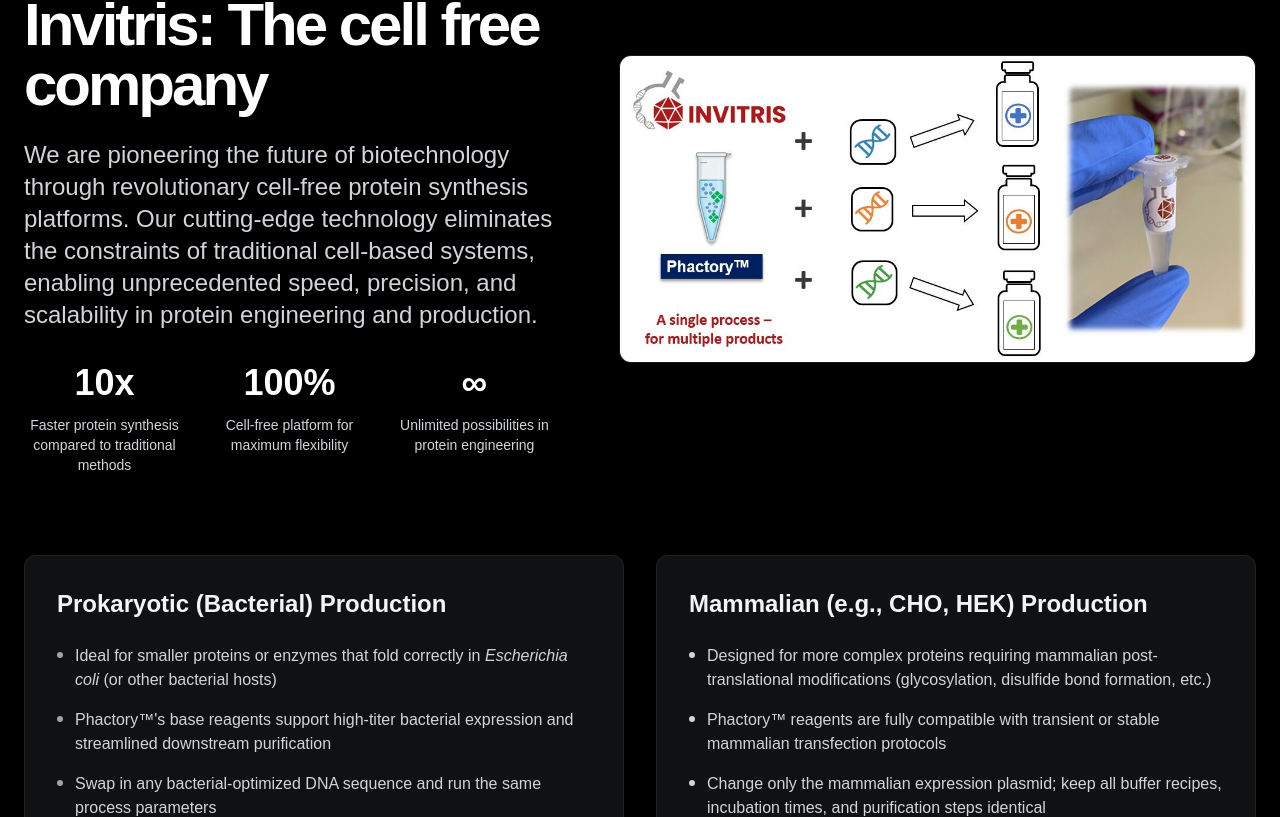
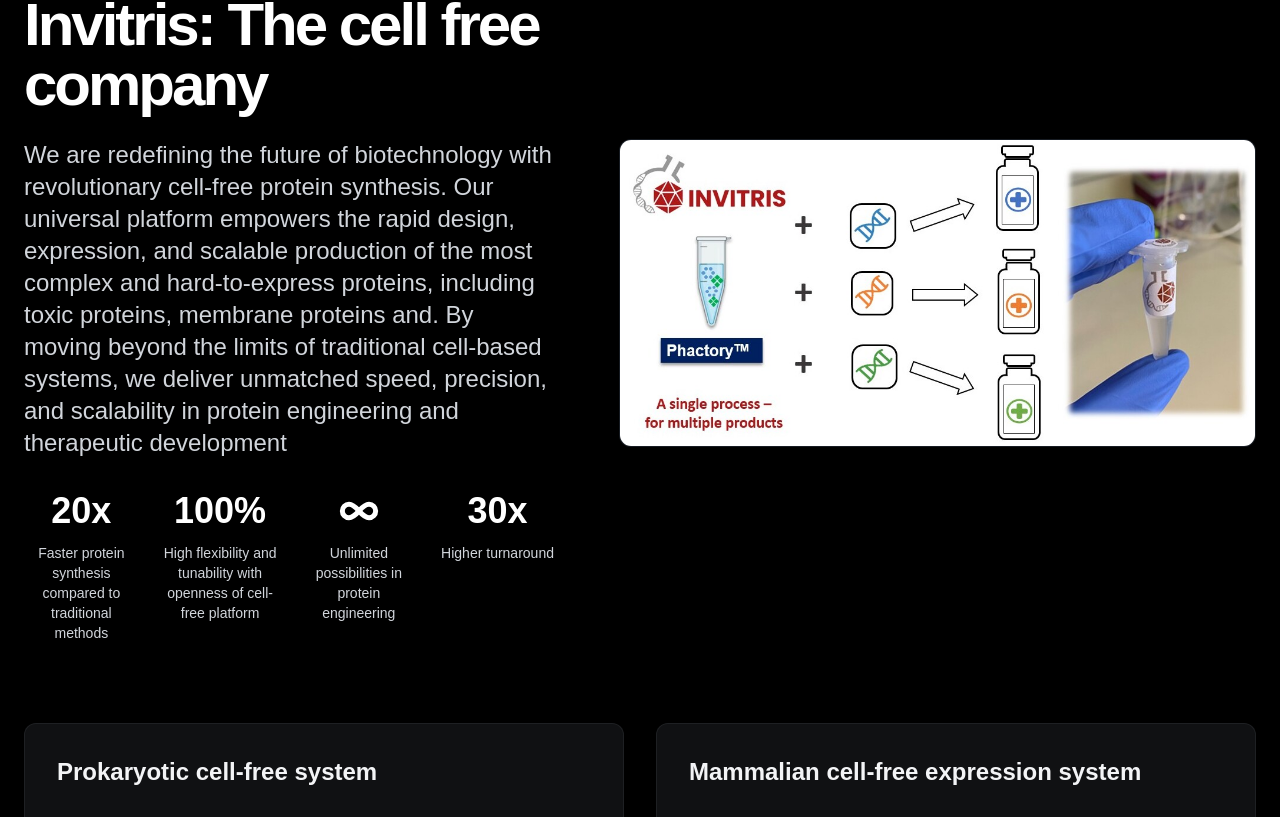
Before and after one commit to hayek-invitris/Landing_page_reduced, a Next.js app: page / in a window 1280 px wide. Shown: the part 1663-2480 px from the top of the page. Built offline with nearby package versions, Linux system fonts and the light colour scheme; no server answers.

Commit message:
Fix textes, infinity logo and links from industry section

```diff
--- a/app/page.tsx
+++ b/app/page.tsx
@@ -12,6 +12,8 @@
 import { AmrPhagesModal } from "@/components/landing/AmrPhagesModal"
 import { NewsModal } from "@/components/landing/NewsModal"
 import { useState, useEffect, useRef } from "react"
+import { Infinity } from "lucide-react";
+
 
 export default function LandingPage() {
   const [isAmrModalOpen, setIsAmrModalOpen] = useState(false)
@@ -137,7 +139,7 @@
                 </h1>
 
                 <p className="text-base sm:text-lg md:text-xl text-white/80 mb-8 leading-relaxed font-light tracking-wide max-w-xl mx-auto px-4">
-                  Crafting exceptional digital experiences through innovative design and cutting-edge technology.
+                  Shaping the future of drug discovery through cell-free expression and AI-driven design
                 </p>
 
                 <Link href= "/#cell-free" >
@@ -185,24 +187,31 @@
                     Invitris: The cell free company
                   </h2>
                   <p className="text-gray-300 text-xl md:text-2xl leading-relaxed">
-                    We are pioneering the future of biotechnology through revolutionary cell-free protein synthesis platforms.
-                    Our cutting-edge technology eliminates the constraints of traditional cell-based systems, enabling
-                    unprecedented speed, precision, and scalability in protein engineering and production.
+                    We are redefining the future of biotechnology with revolutionary cell-free protein synthesis. Our universal platform empowers the rapid design, expression, and scalable production of the most complex and hard-to-express proteins, including toxic proteins, membrane proteins and. By moving beyond the limits of traditional cell-based systems, we deliver unmatched speed, precision, and scalability in protein engineering and therapeutic development
                   </p>
                 </div>
 
-                <div className="grid md:grid-cols-3 gap-6">
+                <div className="grid md:grid-cols-4 gap-6">
                   <div className="text-center space-y-3">
-                    <div className="text-3xl md:text-4xl font-bold text-white">10x</div>
+                    <div className="text-3xl md:text-4xl font-bold text-white">20x</div>
                     <div className="text-gray-300 text-sm">Faster protein synthesis compared to traditional methods</div>
                   </div>
                   <div className="text-center space-y-3">
                     <div className="text-3xl md:text-4xl font-bold text-white">100%</div>
-                    <div className="text-gray-300 text-sm">Cell-free platform for maximum flexibility</div>
+                    <div className="text-gray-300 text-sm">High flexibility and tunability with openness of cell-free platform</div>
                   </div>
                   <div className="text-center space-y-3">
-                    <div className="text-3xl md:text-4xl font-bold text-white">∞</div>
-                    <div className="text-gray-300 text-sm">Unlimited possibilities in protein engineering</div>
+                     <div className="flex justify-center items-center">
+                      <Infinity className="w-10 h-10 stroke-[3] text-white" />
+                      </div>
+                      <div className="text-gray-300 text-sm">
+                        Unlimited possibilities in protein engineering
+                        </div>
+                      </div>
+                  <div className="text-center space-y-3">
+                    <div className="text-3xl md:text-4xl font-bold text-white">30x </div>
+                    <div className="text-gray-300 text-sm">Higher turnaround</div>
+
                   </div>
                 </div>
               </div>
@@ -228,12 +237,12 @@
                 {/* Prokaryotic Production */}
                 <div className="bg-gray-500/15 backdrop-blur-sm rounded-xl p-8 border border-gray-400/10">
                   <h4 className="text-2xl font-bold text-gray-100 mb-6">
-                    Prokaryotic (Bacterial) Production
+                    Prokaryotic cell-free system
                   </h4>
                   <ul className="space-y-4 text-gray-300">
                     <li className="flex items-start gap-3">
                       <div className="w-1.5 h-1.5 bg-gray-400 rounded-full mt-2 flex-shrink-0"></div>
-                      <span>Ideal for smaller proteins or enzymes that fold correctly in <em>Escherichia coli</em> (or other bacterial hosts)</span>
+                      <span>Ideal for smaller proteins or enzymes that naturally fold in <em>Escherichia coli</em> (or other bacterial hosts)</span>
                     </li>
                     <li className="flex items-start gap-3">
                       <div className="w-1.5 h-1.5 bg-gray-400 rounded-full mt-2 flex-shrink-0"></div>
@@ -241,7 +250,7 @@
                     </li>
                     <li className="flex items-start gap-3">
                       <div className="w-1.5 h-1.5 bg-gray-400 rounded-full mt-2 flex-shrink-0"></div>
-                      <span>Swap in any bacterial‐optimized DNA sequence and run the same process parameters</span>
+                      <span>Optimized for microbial proteins such as phages, endolysins, tailocins, and binders, the system supports  incorporation of E. coli codon-optimized DNA sequences with a T7 promoter while maintaining consistent process parameters</span>
                     </li>
                   </ul>
                 </div>
@@ -249,20 +258,20 @@
                 {/* Mammalian Production */}
                 <div className="bg-gray-500/15 backdrop-blur-sm rounded-xl p-8 border border-gray-400/10">
                   <h4 className="text-2xl font-bold text-gray-100 mb-6">
-                    Mammalian (e.g., CHO, HEK) Production
+                    Mammalian cell-free expression system
                   </h4>
                   <ul className="space-y-4 text-gray-300">
                     <li className="flex items-start gap-3">
                       <div className="w-1.5 h-1.5 bg-gray-300 rounded-full mt-2 flex-shrink-0"></div>
-                      <span>Designed for more complex proteins requiring mammalian post-translational modifications (glycosylation, disulfide bond formation, etc.)</span>
+                      <span>Ideal for synthesizing complex proteins that require mammalian post-translational modifications such as glycosylation and disulfide bond formation</span>
                     </li>
                     <li className="flex items-start gap-3">
                       <div className="w-1.5 h-1.5 bg-gray-300 rounded-full mt-2 flex-shrink-0"></div>
-                      <span>Phactory™ reagents are fully compatible with transient or stable mammalian transfection protocols</span>
+                      <span>Overcomes the need for complex transfection protocols</span>
                     </li>
                     <li className="flex items-start gap-3">
                       <div className="w-1.5 h-1.5 bg-gray-300 rounded-full mt-2 flex-shrink-0"></div>
-                      <span>Change only the mammalian expression plasmid; keep all buffer recipes, incubation times, and purification steps identical</span>
+                      <span>Fast, scalable, and high yield expression of functional difficult-to express proteins</span>
                     </li>
                   </ul>
                 </div>
@@ -289,23 +298,23 @@
                 {[
                   {
                     icon: Syringe,
-                    title: "In vitro protein synthesis",
-                    description: "Advanced protein synthesis capabilities for research and development.",
+                    title: "Cell-free protein synthesis",
+                    description: "Leverage advanced cell-free systems for rapid, flexible protein production",
                   },
                   {
                     icon: Waves,
-                    title: "Ultra-high throughput",
-                    description: "Micro fluids technology enabling rapid and precise experimentation.",
+                    title: "Ultra high-throughput",
+                    description: "Harness microfluidics to screen up to 1,000 proteins per second and accelerate discovery at unmatched throughput",
                   },
                   {
                     icon: Zap,
-                    title: "Rapid protein engineering",
-                    description: "Accelerated protein engineering and optimization processes.",
+                    title: "Rapid protein engineering (Sequence to structure)",
+                    description: "Integrate computational design with high-throughput screening to accelerate protein optimization",
                   },
                   {
                     icon: Cog,
-                    title: "Cell line optimization",
-                    description: "Sophisticated cell line development and enhancement solutions.",
+                    title: "Translational protein production",
+                    description: "Seamlessly scale from picoliter reactions to liter-scale bioreactors while maintaining folding, solubility, and yields",
                   },
                 ].map((platform, index) => (
                   <div key={index} className="group relative overflow-hidden rounded-xl bg-gray-500/15 backdrop-blur-sm p-8 border border-gray-400/10">
@@ -327,7 +336,7 @@
                   Our Solutions
                 </h2>
                 <p className="text-gray-300 text-lg">
-                  Our cutting-edge technologies enable breakthrough innovations in biotechnology research and development.
+                  We partner across life sciences to tackle challenges and enable innovation in research and development
                 </p>
               </div>
             </div>
@@ -341,10 +350,10 @@
               <div className="space-y-8">
                 <div className="inline-block rounded-lg bg-gray-800 px-4 py-2 text-sm text-gray-100">Markets</div>
                 <h2 className="text-4xl md:text-5xl font-bold tracking-tighter text-white">
-                  Explore R&D Solutions by Industry
+                  Advancing innovation across sectors
                 </h2>
                 <p className="text-gray-300 text-xl md:text-2xl">
-                  Our innovative solutions are transforming multiple sectors across the biotechnology landscape.
+                  Our technologies adapt to diverse industry needs, driving innovation from research to real-world application
                 </p>
               </div>
               <div className="grid gap-10 md:grid-cols-2 lg:grid-cols-2">
@@ -353,32 +362,32 @@
                     title: "Biopharmaceuticals",
                     image:
                       "/Images/bacteria-163711_1920.jpg",
-                    description: "Advanced solutions for pharmaceutical development and therapeutic applications.",
-                    link: "Visit Invitris for Biopharmaceuticals",
+                    description: "Deliver advanced solutions to accelerate drug discovery and therapeutic development",
+                    //link: "Visit Invitris for Biopharmaceuticals",
                     //action: () => {},
                   },
                   {
-                    title: "AMR and Phages",
+                    title: "AMR and Phage production",
                     image:
                       "/Images/shutterstock_2036605904-scaled.jpg",
-                    description: "Combating antimicrobial resistance through innovative phage technologies.",
-                    link: "Visit Invitris for AMR and Phages",
+                    description: "Develop targeted phage engineering appraoches to combat antimicrobial resistance",
+                    //link: "Visit Invitris for AMR and Phages",
                     //action: () => setIsAmrModalOpen(true),
                   },
                   {
                     title: "Industrial Biotechnology",
                     image:
                       "/Images/ai-generated-8846860_1920.jpg",
-                    description: "Providing cutting-edge solutions for industrial biotechnology applications.",
-                    link: "Visit Invitris for Industrial",
+                    description: "Provide robust biotechnological solutions for industrial processes and enzyme production",
+                    //link: "Visit Invitris for Industrial",
                     //action: () => {},
                   },
                   {
                     title: "Agriculture",
                     image:
                       "/Images/canola-fields-1911392-scaled.jpg",
-                    description: "Enhancing agricultural productivity through biotechnology innovations.",
-                    link: "Visit Invitris for Agriculture",
+                    description: "Enable innovative technologies to enhance agricultural productivity and sustainability",
+                    //link: "Visit Invitris for Agriculture",
                     //action: () => {},
                   }
                 ].map((market, index) => (
@@ -388,27 +397,12 @@
                         src={market.image || "/placeholder.svg"}
                         alt={market.title}
                         fill
-                        className={`transition-transform group-hover:scale-105 ${
-                          market.title === "Industrial Biotechnology"
-                            ? "object-cover object-center"
-                            : "object-cover"
-                        }`}
+                        className="object-cover transition-transform group-hover:scale-105"
                       />
                       <div className="absolute inset-0 bg-black/60 transition-opacity group-hover:bg-black/70" />
-                      <div className={`absolute inset-0 p-8 flex flex-col ${
-                        market.title === "Industrial Biotechnology"
-                          ? "justify-center items-center text-center"
-                          : "justify-end"
-                      }`}>
+                      <div className="absolute inset-0 p-8 flex flex-col justify-center items-center text-center">
                         <h3 className="text-3xl font-bold text-white mb-3">{market.title}</h3>
-                        <p className="text-white text-base mb-5">{market.description}</p>
-                        <button
-                          //onClick={market.action}
-                          className="flex items-center text-white hover:text-teal-400 transition-colors text-base"
-                        >
-                          {market.link}
-                          <ArrowRight className="ml-2 h-5 w-5" />
-                        </button>
+                        <p className="text-white text-base">{market.description}</p>
                       </div>
                     </div>
                   </div>
@@ -436,10 +430,10 @@
                 <div className="text-center p-8 max-w-md">
                   <div className="inline-block rounded-lg bg-gray-800 px-3 py-1 text-sm text-gray-100 mb-4">Partnership</div>
                   <h3 className="text-3xl md:text-4xl font-bold text-white mb-4">
-                    Co-Development: Research Collaboration
+                    Co-development & Licensing
                   </h3>
                   <p className="text-white text-lg">
-                    Join forces with our research team to drive innovation in biotechnology.
+                    Partner with us to accelerate discovery and develop novel proteins through joint research, co-development, and flexible licensing, turning ideas into market-ready solutions
                   </p>
                   {/* <Button className="mt-6 bg-[#1a3d5c] text-white hover:bg-[#152f47]">
                     Learn More
@@ -461,10 +455,10 @@
                 <div className="text-center p-8 max-w-md">
                   <div className="inline-block rounded-lg bg-gray-800 px-3 py-1 text-sm text-gray-100 mb-4">Partnership</div>
                   <h3 className="text-3xl md:text-4xl font-bold text-white mb-4">
-                    Manufacturing: Scale Your Production
+                    Seamlessly Scale Your Biotech Production
                   </h3>
                   <p className="text-white text-lg">
-                    Partner with us to scale your biotech production with cutting-edge technology.
+                    Partner with us to scale your biotech manufacturing from cell-free validation to GMP-compliant large-scale production, leveraging advanced technologies for consistent, efficient, and high-quality output
                   </p>
                   {/* <Button className="mt-6 bg-[#1a3d5c] text-white hover:bg-[#152f47]">
                     Learn More
```
